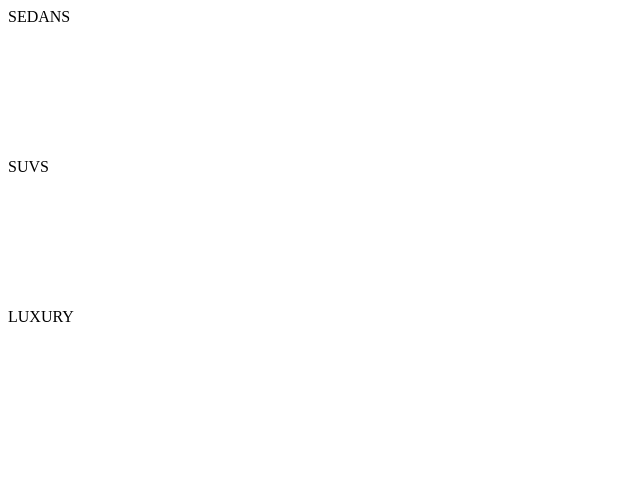
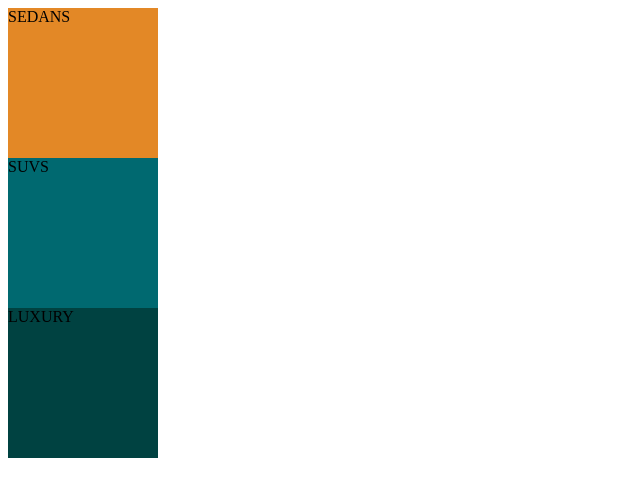
Before and after one commit to sqoobe/HTML---CSS-oppgave-2, a plain HTML site: page index.html in a window 1280 px wide. Shown: the whole page, without its empty margins (0-640 px from the left). Drawn offline with Linux system fonts and the light colour scheme.

Commit message:
bg color

```diff
--- a/style.css
+++ b/style.css
@@ -3,3 +3,12 @@
     width: 150px;
     height: 150px;
 }
+#box1{
+    background-color: hsl(31, 77%, 52%);
+}
+#box2{
+    background-color: hsl(184, 100%, 22%);
+}
+#box3{
+    background-color: hsl(179, 100%, 13%)
+}
```
